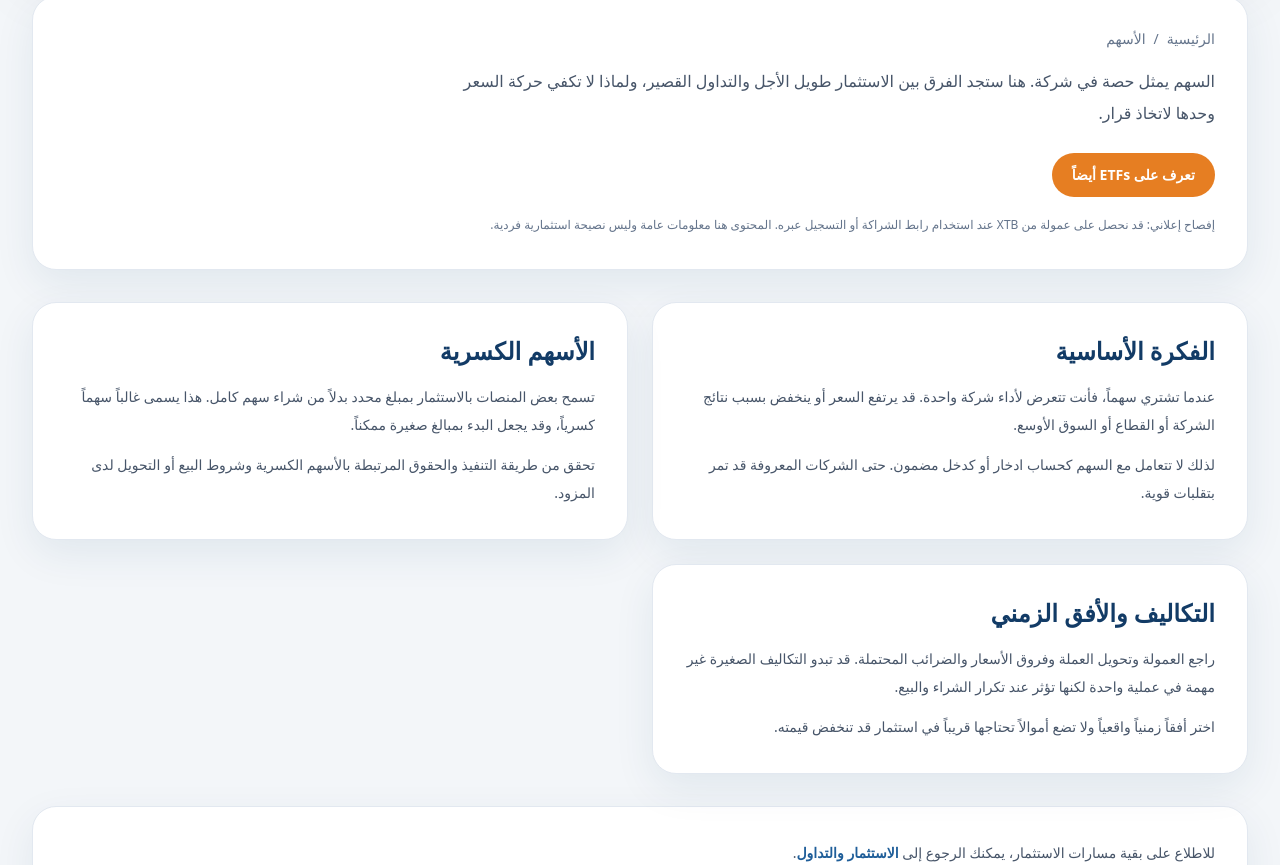
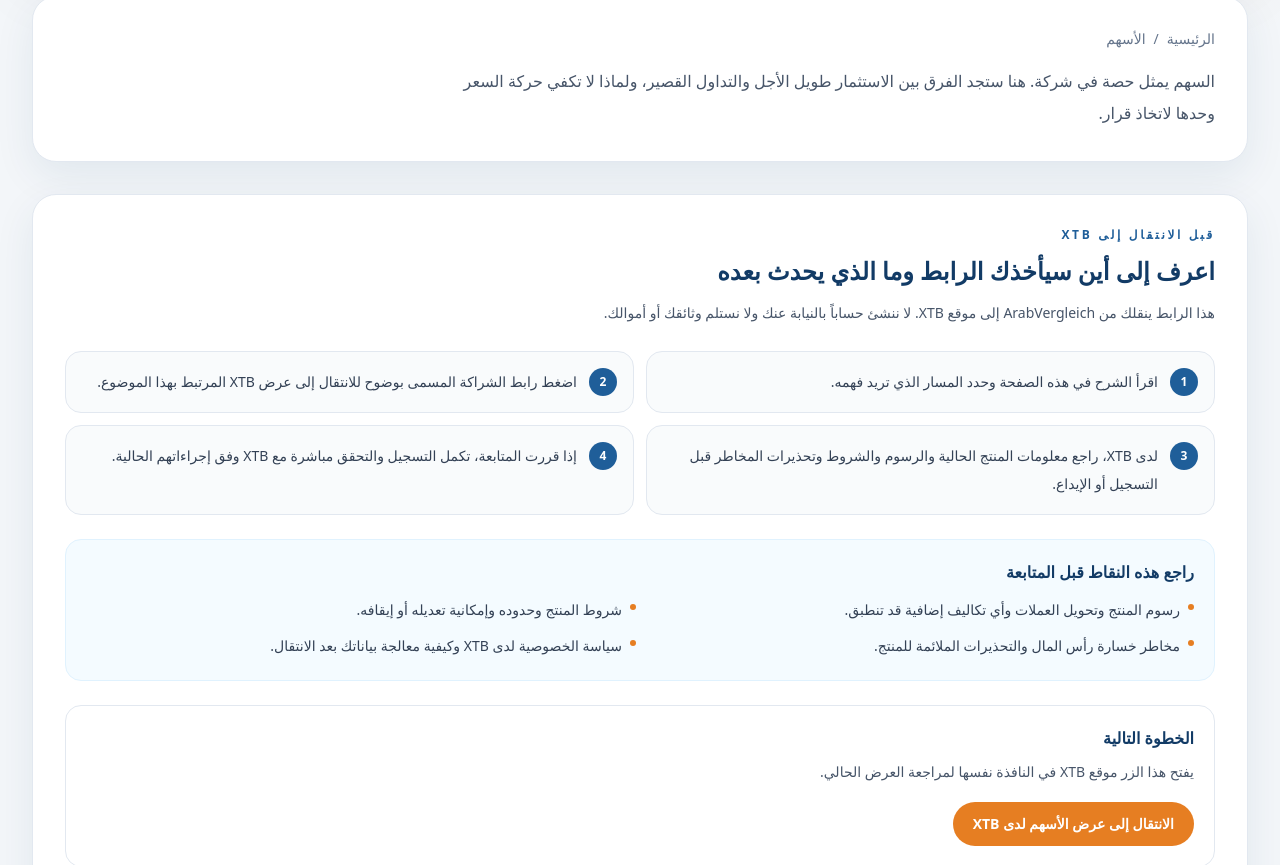
Before and after one commit to omaralezzi/arabvergleich, a Next.js app: page /ar/investieren/aktien in a window 1280 px wide. Shown: the part 755-1620 px from the top of the page. Built offline with nearby package versions, Linux system fonts and the light colour scheme.

Commit message:
Clarify XTB customer journey

```diff
--- a/components/InvestmentPageTemplate.tsx
+++ b/components/InvestmentPageTemplate.tsx
@@ -7,6 +7,7 @@
 import { InvestmentAffiliateCTA } from "@/components/InvestmentAffiliateCTA";
 import { InvestmentCalculator } from "@/components/InvestmentCalculator";
 import { InvestmentDisclosure } from "@/components/InvestmentDisclosure";
+import { InvestmentPartnerJourney } from "@/components/InvestmentPartnerJourney";
 import { LanguageSwitcher } from "@/components/LanguageSwitcher";
 import type { InvestmentPage } from "@/src/content/investment";
 import { mutableInvestmentData } from "@/src/config/investment";
@@ -24,14 +25,9 @@
         highlights={page.highlights[locale]}
         actions={
           <>
-            {page.primaryCta ? (
-              <InvestmentAffiliateCTA
-                campaign={page.primaryCta.campaign}
-                label={page.primaryCta.label[locale]}
-                locale={locale}
-                placement={page.primaryCta.placement}
-              />
-            ) : null}
+            <Link href="#xtb-next-step" className="inline-flex items-center justify-center rounded-full bg-brand-orange px-5 py-3 text-sm font-semibold text-white transition hover:bg-orange-600 focus-visible:outline-none focus-visible:ring-2 focus-visible:ring-white focus-visible:ring-offset-2 focus-visible:ring-offset-brand-blue">
+              {locale === "ar" ? "كيف تتابع إلى XTB؟" : "Wie geht es bei XTB weiter?"}
+            </Link>
             <LanguageSwitcher locale={locale} path={`/investieren/${page.slug}`} />
           </>
         }
@@ -41,17 +37,6 @@
         <section className="surface p-6 md:p-8">
           <Breadcrumbs locale={locale} current={page.title[locale]} />
           <p className="mt-4 max-w-3xl text-base leading-8 text-slate-600">{page.heroDescription[locale]}</p>
-          {page.secondaryCta ? (
-            <div className="mt-6">
-              <InvestmentAffiliateCTA
-                campaign={page.secondaryCta.campaign}
-                label={page.secondaryCta.label[locale]}
-                locale={locale}
-                placement={page.secondaryCta.placement}
-              />
-            </div>
-          ) : null}
-          <InvestmentDisclosure locale={locale} />
         </section>
 
         {page.slug === "trading" ? (
@@ -74,6 +59,8 @@
             </p>
           </section>
         ) : null}
+
+        <InvestmentPartnerJourney locale={locale} cta={page.primaryCta} trading={page.slug === "trading"} />
 
         <div className="grid gap-6 lg:grid-cols-2">
           {page.sections.map((section) => (
@@ -102,7 +89,9 @@
               {page.tradingCtas.map((cta) => (
                 <div key={cta.campaign} className="rounded-3xl border border-slate-200 bg-slate-50/80 p-5">
                   <p className="text-sm leading-7 text-slate-600">
-                    {locale === "ar" ? "رابط شراكة متخصص لهذا النوع من التداول." : "Spezialisierter Partnerlink fuer diesen Trading-Bereich."}
+                    {locale === "ar"
+                      ? "ينقلك هذا الرابط إلى صفحة XTB الخاصة بهذا النوع من التداول. راجع الشروط والرسوم والتحذيرات هناك قبل التسجيل أو الإيداع."
+                      : "Dieser Link fuehrt zum XTB-Angebot fuer diesen Trading-Bereich. Pruefe dort Bedingungen, Kosten und Warnhinweise vor einer Registrierung oder Einzahlung."}
                   </p>
                   <div className="mt-4">
                     <InvestmentAffiliateCTA campaign={cta.campaign} label={cta.label[locale]} locale={locale} placement={cta.placement} />
--- /dev/null
+++ b/components/InvestmentPartnerJourney.tsx
@@ -0,0 +1,109 @@
+import type { InvestmentCta } from "@/src/content/investment";
+import type { Locale } from "@/src/config/site";
+
+import { InvestmentAffiliateCTA } from "@/components/InvestmentAffiliateCTA";
+import { InvestmentDisclosure } from "@/components/InvestmentDisclosure";
+
+export function InvestmentPartnerJourney({
+  locale,
+  cta,
+  trading = false,
+}: {
+  locale: Locale;
+  cta?: InvestmentCta;
+  trading?: boolean;
+}) {
+  const copy =
+    locale === "ar"
+      ? {
+          eyebrow: "قبل الانتقال إلى XTB",
+          title: "اعرف إلى أين سيأخذك الرابط وما الذي يحدث بعده",
+          description:
+            "هذا الرابط ينقلك من ArabVergleich إلى موقع XTB. لا ننشئ حساباً بالنيابة عنك ولا نستلم وثائقك أو أموالك.",
+          steps: [
+            "اقرأ الشرح في هذه الصفحة وحدد المسار الذي تريد فهمه.",
+            "اضغط رابط الشراكة المسمى بوضوح للانتقال إلى عرض XTB المرتبط بهذا الموضوع.",
+            "لدى XTB، راجع معلومات المنتج الحالية والرسوم والشروط وتحذيرات المخاطر قبل التسجيل أو الإيداع.",
+            "إذا قررت المتابعة، تكمل التسجيل والتحقق مباشرة مع XTB وفق إجراءاتهم الحالية.",
+          ],
+          checklistTitle: "راجع هذه النقاط قبل المتابعة",
+          checklist: [
+            "رسوم المنتج وتحويل العملات وأي تكاليف إضافية قد تنطبق.",
+            "شروط المنتج وحدوده وإمكانية تعديله أو إيقافه.",
+            "مخاطر خسارة رأس المال والتحذيرات الملائمة للمنتج.",
+            "سياسة الخصوصية لدى XTB وكيفية معالجة بياناتك بعد الانتقال.",
+          ],
+          tradingNote: "التداول بالرافعة وCFDs ليسا مناسبين للجميع. لا تنتقل إلا بعد قراءة تحذير المخاطر أعلاه وفهمه.",
+          actionTitle: "الخطوة التالية",
+          actionText: "يفتح هذا الزر موقع XTB في النافذة نفسها لمراجعة العرض الحالي.",
+        }
+      : {
+          eyebrow: "Vor dem Wechsel zu XTB",
+          title: "Wohin fuehrt der Link und was passiert danach?",
+          description:
+            "Dieser Link fuehrt von ArabVergleich auf die Website von XTB. Wir eroeffnen kein Konto fuer dich und nehmen weder Ausweisdokumente noch Geld entgegen.",
+          steps: [
+            "Lies die Erklaerung auf dieser Seite und waehle den Weg, den du verstehen moechtest.",
+            "Nutze den klar bezeichneten Partnerlink zum passenden XTB-Angebot.",
+            "Pruefe bei XTB die aktuellen Produktinformationen, Kosten, Bedingungen und Risikohinweise, bevor du dich registrierst oder Geld einzahlst.",
+            "Wenn du fortfaehrst, erfolgen Registrierung und Verifizierung direkt nach den aktuellen XTB-Prozessen.",
+          ],
+          checklistTitle: "Das solltest du vorher pruefen",
+          checklist: [
+            "Produktkosten, Waehrungsumrechnung und moegliche weitere Gebuehren.",
+            "Bedingungen, Grenzen sowie moegliche Aenderungen oder Beendigungen des Produkts.",
+            "Risiko eines Kapitalverlusts und die zum Produkt gehoerenden Warnhinweise.",
+            "Die XTB-Datenschutzhinweise und die Verarbeitung deiner Daten nach dem Wechsel.",
+          ],
+          tradingNote: "Hebelprodukte und CFDs sind nicht fuer alle geeignet. Wechsle erst weiter, wenn du den obigen Risikohinweis gelesen und verstanden hast.",
+          actionTitle: "Naechster Schritt",
+          actionText: "Dieser Button oeffnet das aktuelle XTB-Angebot im selben Fenster.",
+        };
+
+  return (
+    <section id="xtb-next-step" className="surface scroll-mt-8 p-6 md:p-8" aria-labelledby="xtb-next-step-title">
+      <p className="text-xs font-semibold uppercase tracking-[0.22em] text-brand-blue">{copy.eyebrow}</p>
+      <h2 id="xtb-next-step-title" className="mt-3 text-2xl font-semibold text-brand-navy">
+        {copy.title}
+      </h2>
+      <p className="mt-3 max-w-4xl text-sm leading-7 text-slate-600">{copy.description}</p>
+
+      <ol className="mt-6 grid gap-3 md:grid-cols-2">
+        {copy.steps.map((step, index) => (
+          <li key={step} className="flex gap-3 rounded-2xl border border-slate-200 bg-slate-50/80 p-4 text-sm leading-7 text-slate-700">
+            <span className="flex h-7 w-7 shrink-0 items-center justify-center rounded-full bg-brand-blue text-xs font-bold text-white">
+              {index + 1}
+            </span>
+            <span>{step}</span>
+          </li>
+        ))}
+      </ol>
+
+      <div className="mt-6 rounded-2xl border border-sky-100 bg-sky-50/70 p-5">
+        <h3 className="text-base font-semibold text-brand-navy">{copy.checklistTitle}</h3>
+        <ul className="mt-3 grid gap-2 text-sm leading-7 text-slate-700 md:grid-cols-2">
+          {copy.checklist.map((item) => (
+            <li key={item} className="flex gap-2">
+              <span className="mt-2 h-1.5 w-1.5 shrink-0 rounded-full bg-brand-orange" aria-hidden="true" />
+              <span>{item}</span>
+            </li>
+          ))}
+        </ul>
+      </div>
+
+      {trading ? <p className="mt-5 rounded-2xl border border-red-200 bg-red-50 px-4 py-3 text-sm leading-7 text-red-950">{copy.tradingNote}</p> : null}
+
+      {cta ? (
+        <div className="mt-6 rounded-2xl border border-slate-200 bg-white p-5">
+          <h3 className="text-base font-semibold text-brand-navy">{copy.actionTitle}</h3>
+          <p className="mt-2 text-sm leading-7 text-slate-600">{copy.actionText}</p>
+          <div className="mt-4">
+            <InvestmentAffiliateCTA campaign={cta.campaign} label={cta.label[locale]} locale={locale} placement="partner-journey" />
+          </div>
+        </div>
+      ) : null}
+
+      <InvestmentDisclosure locale={locale} />
+    </section>
+  );
+}
--- a/src/content/investment.ts
+++ b/src/content/investment.ts
@@ -13,7 +13,7 @@
 export type InvestmentCta = {
   campaign: XtbCampaignKey;
   label: LocalizedText;
-  placement: "hero" | "inline" | "comparison-card" | "calculator-result";
+  placement: "hero" | "inline" | "comparison-card" | "calculator-result" | "partner-journey";
 };
 
 export type InvestmentPage = {
@@ -105,8 +105,8 @@
       ar: { title: "مراجعة XTB في ألمانيا", description: "نظرة عربية متوازنة على XTB: الأسهم وETFs وخطط الاستثمار والتطبيق والتداول والمخاطر." },
       de: { title: "XTB Erfahrungen: Aktien, ETFs, Sparplaene und Trading", description: "Sachliche Orientierung zu XTB in Deutschland: Anlagewege, Plattform, Kostenhinweise und Risiken." },
     },
-    primaryCta: { campaign: "home", label: { ar: "اكتشف XTB", de: "XTB entdecken" }, placement: "hero" },
-    secondaryCta: { campaign: "mobile-app", label: { ar: "اطلع على تطبيق XTB", de: "XTB App ansehen" }, placement: "inline" },
+    primaryCta: { campaign: "home", label: { ar: "الانتقال إلى موقع XTB", de: "Zu XTB wechseln" }, placement: "hero" },
+    secondaryCta: { campaign: "mobile-app", label: { ar: "الانتقال إلى تطبيق XTB", de: "Zur XTB App wechseln" }, placement: "inline" },
     sections: [
       {
         title: { ar: "ما هو XTB؟", de: "Was ist XTB?" },
@@ -179,7 +179,7 @@
       ar: { title: "الاستثمار في الأسهم في ألمانيا", description: "شرح مبسط للأسهم والأسهم الكسرية والتكاليف والمخاطر قبل استخدام عرض XTB." },
       de: { title: "Aktien kaufen: Grundlagen, Kosten und Risiken", description: "Einfacher Einstieg in Aktien, Bruchstuecke, Kosten und Risiken mit einem passenden XTB-Angebot." },
     },
-    primaryCta: { campaign: "stocks", label: { ar: "اطلع على عرض الأسهم لدى XTB", de: "XTB Aktien-Angebot ansehen" }, placement: "hero" },
+    primaryCta: { campaign: "stocks", label: { ar: "الانتقال إلى عرض الأسهم لدى XTB", de: "Zum XTB Aktien-Angebot" }, placement: "hero" },
     secondaryCta: { campaign: "etf", label: { ar: "تعرف على ETFs أيضاً", de: "Auch ETFs ansehen" }, placement: "inline" },
     sections: [
       {
@@ -226,7 +226,7 @@
       ar: { title: "ما هو ETF؟ دليل ETF للمقيمين في ألمانيا", description: "شرح ETF والتنويع وTER وخطط ETF الاستثمارية مع رابط XTB مناسب." },
       de: { title: "ETF einfach erklaert: Diversifikation, TER und Sparplan", description: "Verstehe ETFs, Streuung, TER sowie ETF-Sparplaene und sieh dir das XTB ETF-Angebot an." },
     },
-    primaryCta: { campaign: "etf", label: { ar: "اطلع على عرض ETFs لدى XTB", de: "XTB ETF-Angebot ansehen" }, placement: "hero" },
+    primaryCta: { campaign: "etf", label: { ar: "الانتقال إلى عرض ETFs لدى XTB", de: "Zum XTB ETF-Angebot" }, placement: "hero" },
     secondaryCta: { campaign: "investment-plans-etf", label: { ar: "اكتشف خطة ETF الدورية", de: "ETF-Sparplan entdecken" }, placement: "inline" },
     sections: [
       {
@@ -273,7 +273,7 @@
       ar: { title: "خطة ETF الاستثمارية في ألمانيا", description: "شرح خطط الاستثمار وETF Sparplan مع حاسبة توضيحية وروابط XTB المناسبة." },
       de: { title: "ETF Sparplan und Investitionsplan einfach erklaert", description: "Verstehe regelmaessiges Investieren mit ETF- und Aktiensparplaenen inklusive unverbindlichem Beispielrechner." },
     },
-    primaryCta: { campaign: "investment-plans", label: { ar: "اطلع على خطط الاستثمار لدى XTB", de: "XTB Sparplaene ansehen" }, placement: "hero" },
+    primaryCta: { campaign: "investment-plans", label: { ar: "الانتقال إلى خطط الاستثمار لدى XTB", de: "Zu den XTB Sparplaenen" }, placement: "hero" },
     secondaryCta: { campaign: "investment-plans-etf", label: { ar: "اكتشف خطة ETF لدى XTB", de: "XTB ETF-Sparplan entdecken" }, placement: "calculator-result" },
     sections: [
       {
@@ -320,7 +320,7 @@
       ar: { title: "فائدة على الرصيد غير المستثمر لدى XTB", description: "شرح عربي لشروط ومخاطر الفائدة على الرصيد غير المستثمر قبل زيارة عرض XTB." },
       de: { title: "Zinsen auf nicht angelegtes Guthaben bei XTB", description: "Verstehe Bedingungen, Aenderungsrisiken und Abgrenzung zu Geldanlage vor dem XTB-Angebot." },
     },
-    primaryCta: { campaign: "interest", label: { ar: "راجع عرض الفائدة لدى XTB", de: "XTB Zinsangebot ansehen" }, placement: "hero" },
+    primaryCta: { campaign: "interest", label: { ar: "الانتقال إلى عرض الفائدة لدى XTB", de: "Zum XTB Zinsangebot" }, placement: "hero" },
     sections: [
       {
         title: { ar: "ما المقصود بالفائدة على الرصيد؟", de: "Was bedeutet Zins auf Guthaben?" },
@@ -383,9 +383,9 @@
       },
     ],
     tradingCtas: [
-      { campaign: "forex", label: { ar: "استكشف تداول Forex لدى XTB", de: "XTB Forex ansehen" }, placement: "comparison-card" },
-      { campaign: "commodities", label: { ar: "استكشف السلع لدى XTB", de: "XTB Rohstoffe ansehen" }, placement: "comparison-card" },
-      { campaign: "indices", label: { ar: "استكشف المؤشرات لدى XTB", de: "XTB Indizes ansehen" }, placement: "comparison-card" },
+      { campaign: "forex", label: { ar: "الانتقال إلى تداول Forex لدى XTB", de: "Zum XTB Forex-Angebot" }, placement: "comparison-card" },
+      { campaign: "commodities", label: { ar: "الانتقال إلى السلع لدى XTB", de: "Zum XTB Rohstoff-Angebot" }, placement: "comparison-card" },
+      { campaign: "indices", label: { ar: "الانتقال إلى المؤشرات لدى XTB", de: "Zum XTB Indizes-Angebot" }, placement: "comparison-card" },
     ],
     faq: {
       ar: [{ question: "هل CFD مناسب للاستثمار طويل الأجل؟", answer: "CFD منتج تداول عالي المخاطر وليس مكافئاً تلقائياً لامتلاك سهم أو ETF على المدى الطويل." }],
```
Also changed, not shown: app/[locale]/investieren/page.tsx (+10 -2 lines).
